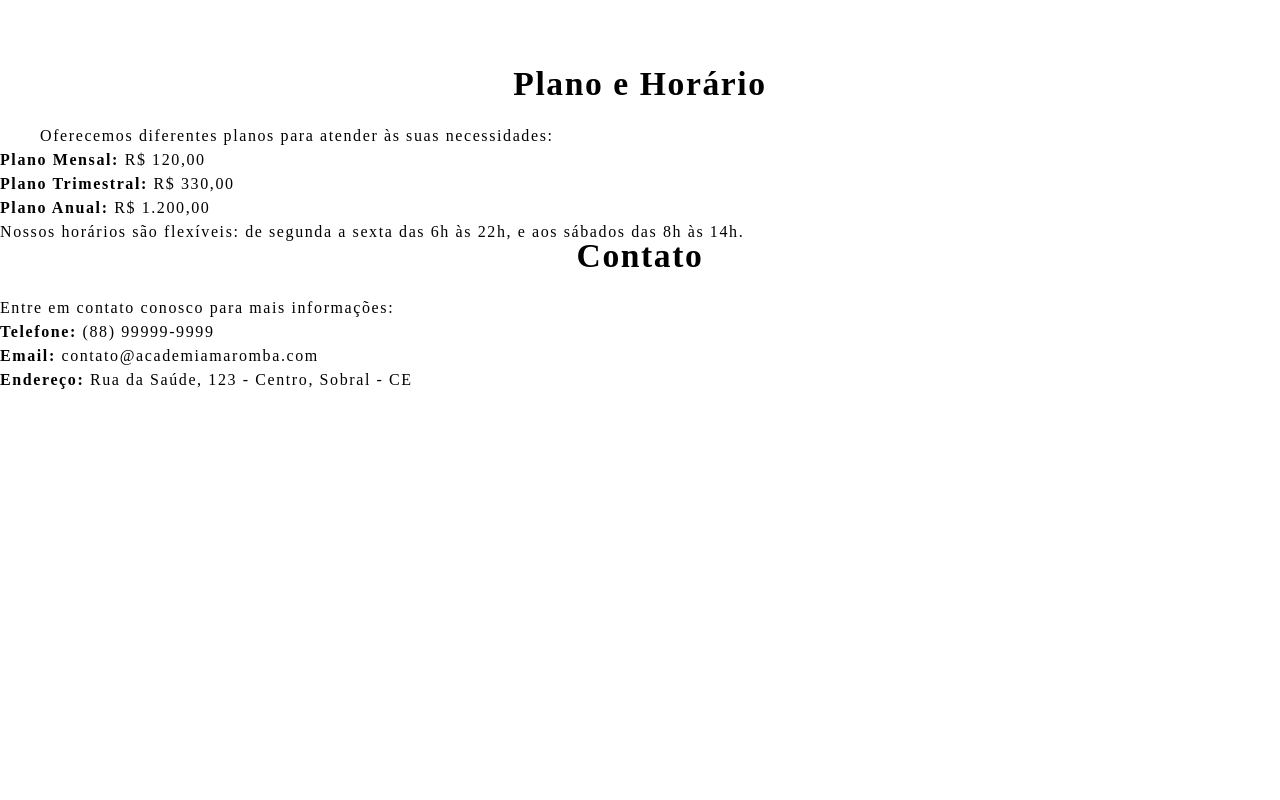
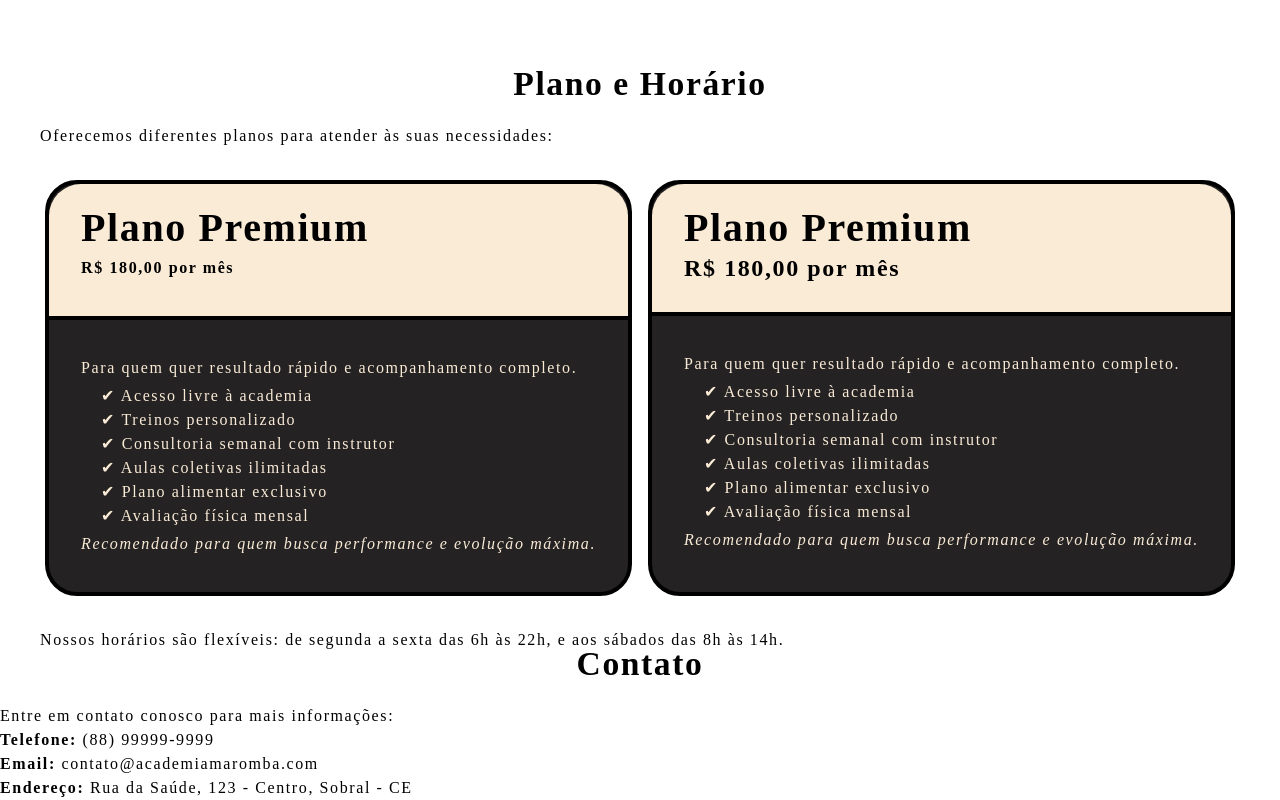
Before and after one commit to vitormunnizz/academia, a plain HTML site: page index.html in a window 1280 px wide. Shown: the part 1400-2200 px from the top of the page. Before the commit the page ends 1792 px from the top, so only its background shows below. Drawn offline with Linux system fonts and the light colour scheme.

Commit message:
novo commit

```diff
--- a/index.html
+++ b/index.html
@@ -89,12 +89,50 @@
 
             <p class="texto">Oferecemos diferentes planos para atender às suas necessidades:</p>
 
-            <ul>
-                <li><strong>Plano Mensal:</strong> R$ 120,00</li>
-                <li><strong>Plano Trimestral:</strong> R$ 330,00</li>
-                <li><strong>Plano Anual:</strong> R$ 1.200,00</li>
-            </ul>
-            <p>Nossos horários são flexíveis: de segunda a sexta das 6h às 22h, e aos sábados das 8h às 14h.</p>
+            <div class="caixas">
+                <ul class="caixas_list">
+
+                    <li class="caixas_item">
+                        <div class="caixa-header">
+                            <h2>Plano Premium</h2>
+                            <p><strong>R$ 180,00 por mês</strong></p>
+                        </div>
+                        <div class="caixa-body">
+                            <p>Para quem quer resultado rápido e acompanhamento completo.</p>
+                            <ul class="vantagem_list">
+                                <li class="vantagem_item">✔ Acesso livre à academia</li>
+                                <li class="vantagem_item">✔ Treinos personalizado</li>
+                                <li class="vantagem_item">✔ Consultoria semanal com instrutor</li>
+                                <li class="vantagem_item">✔ Aulas coletivas ilimitadas</li>
+                                <li class="vantagem_item">✔ Plano alimentar exclusivo</li>
+                                <li class="vantagem_item">✔ Avaliação física mensal</li>
+                            </ul>
+                            <p><em>Recomendado para quem busca performance e evolução máxima.</em></p>
+                        </div>
+                    </li>
+
+                    <li class="caixas_item">
+                        <div class="caixa-header">
+                            <h2>Plano Premium</h2>
+                            <h3>R$ 180,00 por mês</h3>
+                        </div>
+                        <div class="caixa-body">
+                            <p>Para quem quer resultado rápido e acompanhamento completo.</p>
+                            <ul class="vantagem_list">
+                                <li class="vantagem_item">✔ Acesso livre à academia</li>
+                                <li class="vantagem_item">✔ Treinos personalizado</li>
+                                <li class="vantagem_item">✔ Consultoria semanal com instrutor</li>
+                                <li class="vantagem_item">✔ Aulas coletivas ilimitadas</li>
+                                <li class="vantagem_item">✔ Plano alimentar exclusivo</li>
+                                <li class="vantagem_item">✔ Avaliação física mensal</li>
+                            </ul>
+                            <p><em>Recomendado para quem busca performance e evolução máxima.</em></p>
+                        </div>
+                    </li>
+                </ul>
+            </div>
+
+            <p class="texto">Nossos horários são flexíveis: de segunda a sexta das 6h às 22h, e aos sábados das 8h às 14h.</p>
         </div>
 
         <div id="contato">
--- a/styles/section.css
+++ b/styles/section.css
@@ -70,3 +70,50 @@ h1 {
     color: aliceblue;
     font-size: 2rem;
 }
+
+.caixas{
+    margin: 2rem;
+}
+
+.caixas_list{
+    display: flex;
+    justify-content: center;
+    width: 100%;
+    gap: 1rem;
+}
+
+.caixas_item{
+    color: antiquewhite;
+    background-color: rgb(36, 34, 34);
+    border-radius: 2rem;
+    border: .25rem solid black;
+}
+
+.caixas_item h2{
+    font-size: 2.5rem;
+    margin-bottom: 1rem;
+}
+
+.caixas_item h3{
+    font-size: 1.5rem;
+}
+
+.caixas_item p {
+    margin: .25rem 0rem;
+}
+
+.caixa-header{
+    border-radius: 2rem 2rem 0 0;
+    padding: 2rem;
+    color: black;
+    background-color: antiquewhite;
+    border-bottom: 0.25rem solid #000000;
+}
+
+.caixa-body{
+    padding: 2rem;
+}
+
+.vantagem_item{
+    padding-left: 1.25rem;
+}
```
